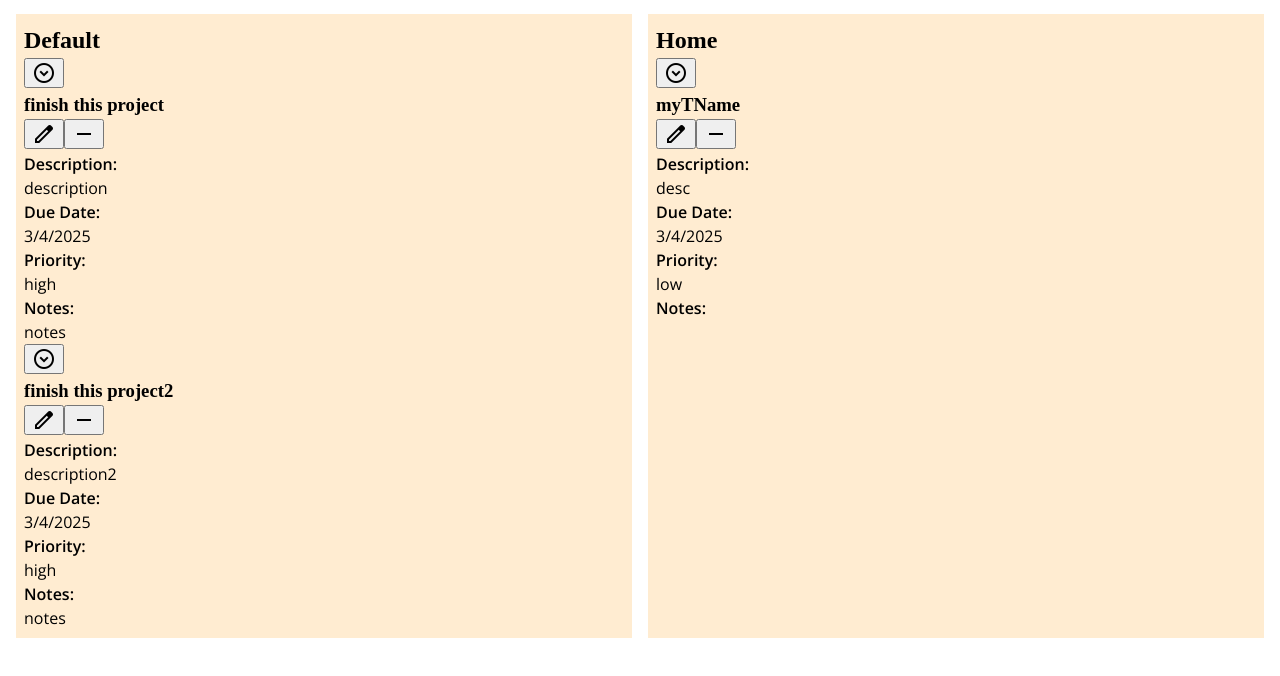
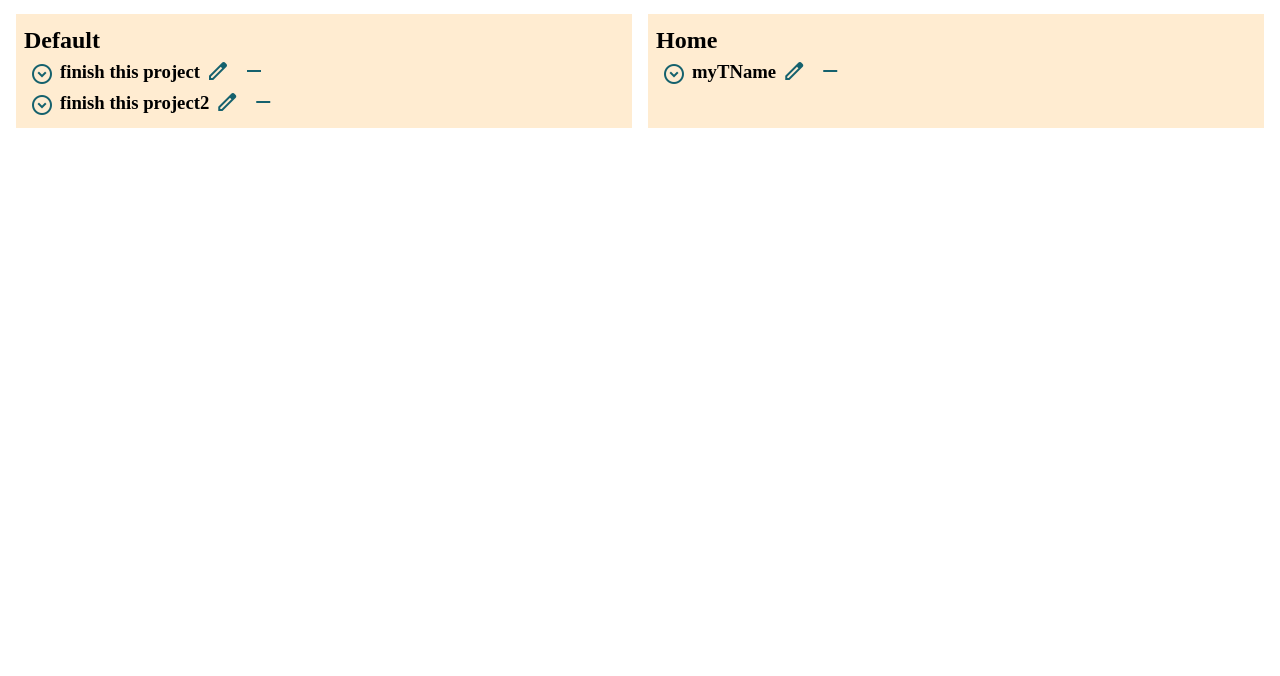
Before and after one commit to o-robison/odin-todo, a website built with webpack: page src/template.html in a window 1280 px wide. Shown: the part 26-702 px from the top of the page. Built offline with nearby package versions, Linux system fonts and the light colour scheme; files whose address does not match are found by name; a web font is replaced by a local one.

Commit message:
working show/hide functionality for details

```diff
--- a/src/styles.css
+++ b/src/styles.css
@@ -27,6 +27,16 @@ body {
     padding: 8px;
 }
 
+.icon-button {
+    border: none;
+    background-color: transparent;
+    color: var(--brand-primary);
+}
+
+.todo-title {
+    display: flex;
+}
+
 .expandable {
     display: flex;
     flex-direction: column;
--- a/src/ui.js
+++ b/src/ui.js
@@ -7,7 +7,7 @@ export class ScreenController {
         this._contentDiv.innerHTML = "";
     }
     draw(projectList) {
-        for(const project of projectList.projects) {
+        for(const [projIndex, project] of projectList.projects.entries()) {
             const listDiv = document.createElement("div");
             listDiv.classList.add("project");
             const listTitle = document.createElement("h2");
@@ -16,18 +16,20 @@ export class ScreenController {
             listTitle.innerHTML = project.name;
             listDiv.appendChild(listTitle);
 
-            for(const todo of project.todoList) {
+            for(const [listIndex, todo] of project.todoList.entries()) {
                 const todoDiv = document.createElement("div");
                 todoDiv.classList.add("todo-item");
 
                 const todoTitleDiv = document.createElement("div");
                 todoTitleDiv.classList.add("todo-title");
-                this.drawMaterialIconButton(todoTitleDiv, "expand_circle_down");
+                const listenButton = this.drawMaterialIconButton(todoTitleDiv, "expand_circle_down", projIndex, listIndex);
+                console.log(listenButton);
+                listenButton.addEventListener("click", this.toggleExpandableVisibility);
 
                 const buttonRow = document.createElement("div");
                 buttonRow.classList.add("button-row");
-                this.drawMaterialIconButton(buttonRow, "edit");
-                this.drawMaterialIconButton(buttonRow, "remove");
+                this.drawMaterialIconButton(buttonRow, "edit", projIndex, listIndex);
+                this.drawMaterialIconButton(buttonRow, "remove", projIndex, listIndex);
 
                 const todoTitle = document.createElement("h3");
                 todoTitle.innerHTML = todo.title;
@@ -37,7 +39,8 @@ export class ScreenController {
 
                 const expandDiv = document.createElement("div");
                 expandDiv.classList.add("expandable");
-
+                expandDiv.dataset.todoIndex = `${projIndex}${listIndex}`;
+                expandDiv.style.display = "none";
                 this.drawLabelValue(expandDiv, "Description:", todo.description);
                 this.drawLabelValue(expandDiv, "Due Date:", todo.dueDate);
                 this.drawLabelValue(expandDiv, "Priority:", todo.priority);
@@ -63,11 +66,20 @@ export class ScreenController {
         containerDiv.appendChild(valueDiv);
         target.appendChild(containerDiv);
     }
-    drawMaterialIconButton(target, iconName) {
+    drawMaterialIconButton(target, iconName, projIndex, listIndex) {
         const myButton = document.createElement("button");
         myButton.classList.add("icon-button");
         myButton.classList.add("material-symbols-outlined");
         myButton.textContent = iconName;
+        myButton.dataset.todoIndex = `${projIndex}${listIndex}`;
         target.appendChild(myButton);
+        return myButton;
+    }
+    toggleExpandableVisibility(e) {
+        const index = e.currentTarget.dataset.todoIndex;
+        const target = document.querySelector(`.expandable[data-todo-index="${index}"]`);
+        console.log(target);
+        if(target.style.display === "flex") target.style.display = "none";
+        else target.style.display = "flex";
     }
 }
```
